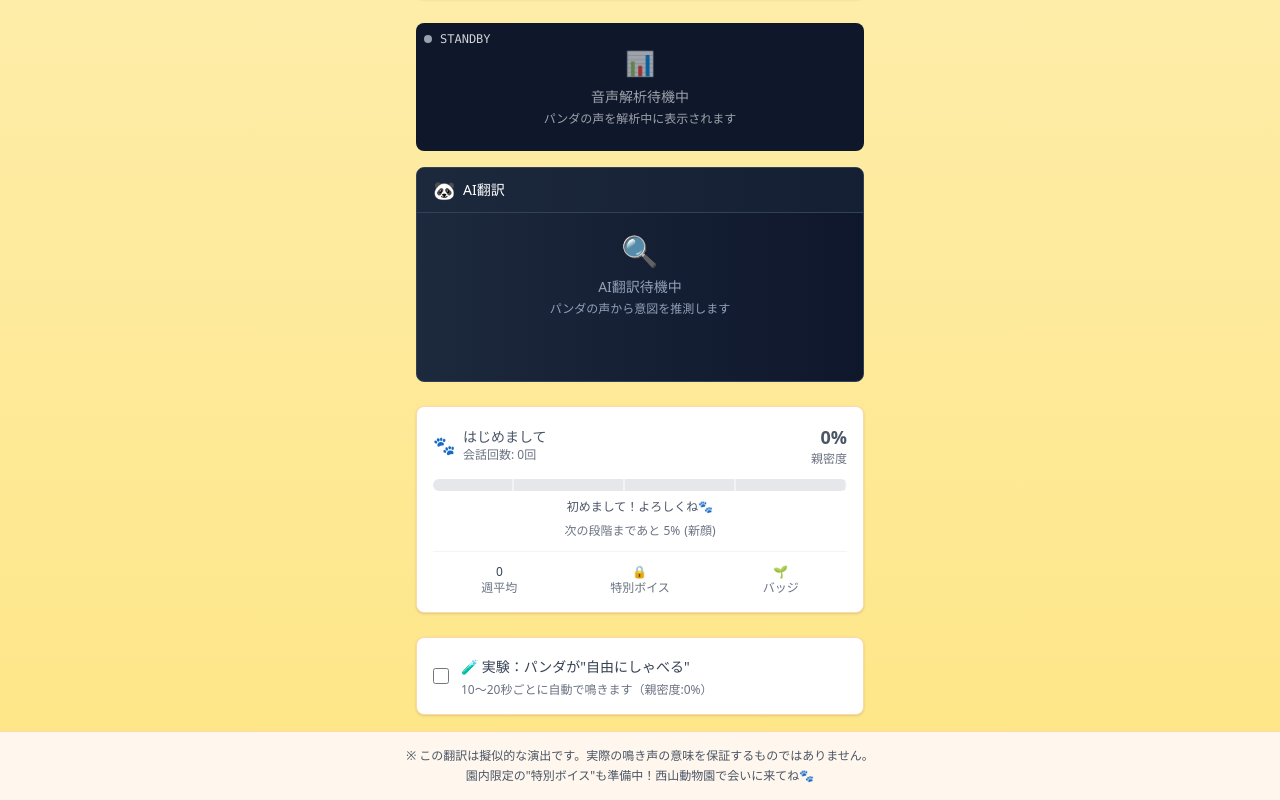
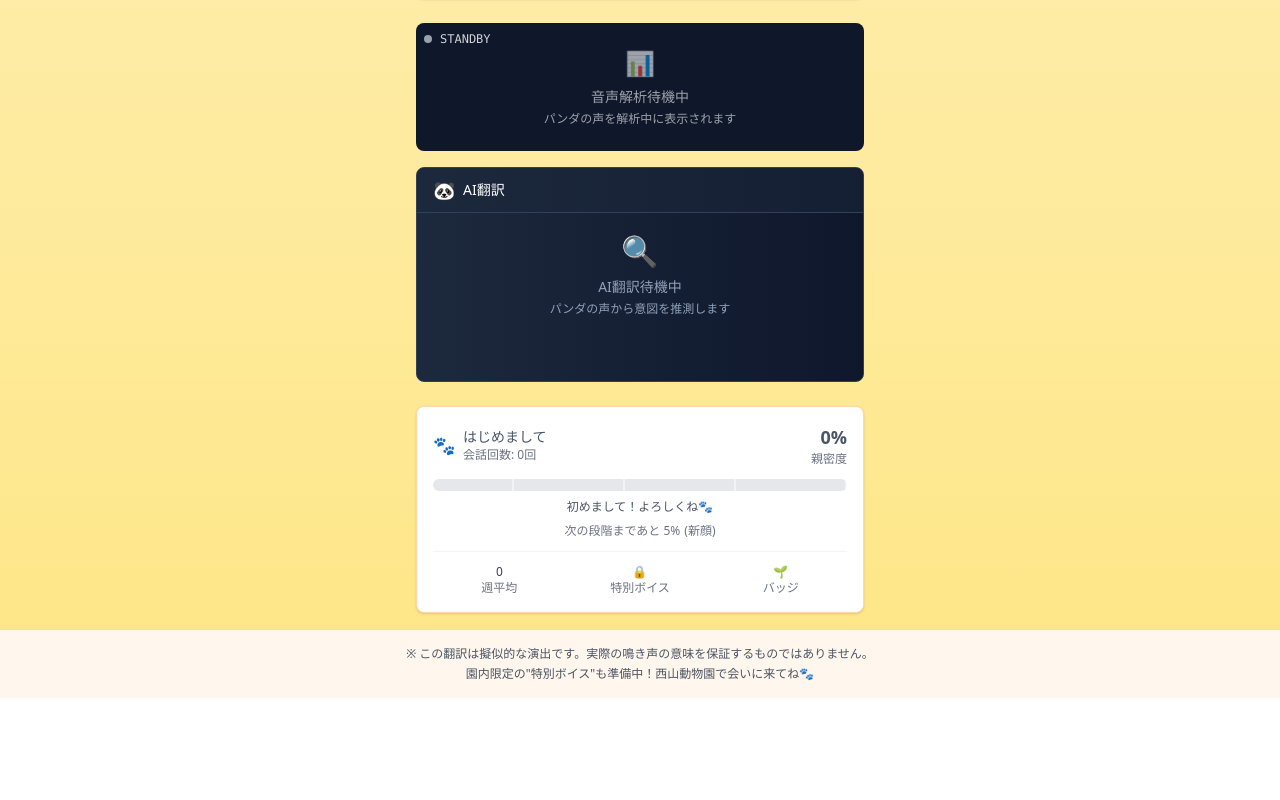
Before and after one commit to TIshow/zoo-hackathon-demo, a Next.js app: page / in a window 1280 px wide. Shown: the part 747-1547 px from the top of the page. After the commit the page ends 1445 px from the top, so only its background shows below. Built offline with nearby package versions, Linux system fonts and the light colour scheme.

Commit message:
remove: removed trial voice

```diff
--- a/src/app/page.tsx
+++ b/src/app/page.tsx
@@ -38,14 +38,10 @@ const SpectrumPanel = dynamic(() => import('@/components/SpectrumPanel'), { ssr:
 const TranslationCaption = dynamic(() => import('@/components/TranslationCaption'), { ssr: false })
 
 export default function Home() {
-  console.log('🏗️ Home component rendering...')
-
   const [userInput, setUserInput] = useState('')
   const [currentReply, setCurrentReply] = useState<PandaReply | null>(null)
   const [isSpeaking, setIsSpeaking] = useState(false)
   const [isThinking, setIsThinking] = useState(false)
-  const [autoSpeakEnabled, setAutoSpeakEnabled] = useState(false)
-  const [audioInitialized, setAudioInitialized] = useState(false)
 
   // 学習システム関連（SSR対応のため初期値を使用）
   const [pandaMemory, setPandaMemory] = useState<PandaMemory>(() => {
@@ -140,7 +136,6 @@ export default function Home() {
       // AudioContextの初期化
       if (!audioContextRef.current) {
         audioContextRef.current = await initializeAudioContext()
-        setAudioInitialized(true)
       }
 
       // AnalyserBridgeの作成（毎回チェック）
@@ -302,19 +297,6 @@ export default function Home() {
     }
   }, [isSpeaking, pandaMemory, sessionStartTime])
 
-  // 自動発話処理
-  const handleAutoSpeak = useCallback(async () => {
-    console.log('🤖 Auto speak triggered')
-    if (isSpeaking) {
-      console.log('❌ Auto speak blocked, already speaking')
-      return
-    }
-
-    const randomInput = ['おまかせで鳴く', 'こんにちは', 'あそぼ'][Math.floor(Math.random() * 3)]
-    console.log('✅ Calling performSpeech from AutoSpeak:', randomInput)
-    await performSpeech(randomInput, false)
-  }, [isSpeaking, performSpeech])
-
   // クリーンアップ
   useEffect(() => {
     return () => {
@@ -326,32 +308,6 @@ export default function Home() {
       }
     }
   }, [])
-
-  // 自動発話制御
-  useEffect(() => {
-    if (autoSpeakEnabled && audioInitialized && !isSpeaking) {
-      const scheduleNext = () => {
-        const delay = Math.random() * 10000 + 10000 // 10-20秒
-        autoSpeakTimer.current = setTimeout(async () => {
-          if (autoSpeakEnabled && !isSpeaking) {
-            await handleAutoSpeak()
-          }
-          if (autoSpeakEnabled) scheduleNext()
-        }, delay)
-      }
-      scheduleNext()
-    } else if (autoSpeakTimer.current) {
-      clearTimeout(autoSpeakTimer.current)
-      autoSpeakTimer.current = null
-    }
-
-    return () => {
-      if (autoSpeakTimer.current) {
-        clearTimeout(autoSpeakTimer.current)
-        autoSpeakTimer.current = null
-      }
-    }
-  }, [autoSpeakEnabled, audioInitialized, isSpeaking, handleAutoSpeak])
 
   const handleSubmit = async (e: React.FormEvent) => {
     e.preventDefault()
@@ -372,10 +328,6 @@ export default function Home() {
     } else {
       console.log('❌ Quick question blocked, already speaking')
     }
-  }
-
-  const toggleAutoSpeak = () => {
-    setAutoSpeakEnabled(!autoSpeakEnabled)
   }
 
   const toggleAnalysis = () => {
@@ -529,27 +481,6 @@ export default function Home() {
             onShareCard={handleShareCard}
           />
 
-          {/* 自動発話トグル */}
-          <div className="bg-white rounded-lg p-4 border border-orange-200 shadow-sm">
-            <label className="flex items-center space-x-3 cursor-pointer">
-              <input
-                type="checkbox"
-                checked={autoSpeakEnabled}
-                onChange={toggleAutoSpeak}
-                className="w-4 h-4 text-orange-500 border-gray-300 rounded focus:ring-orange-300"
-                aria-describedby="auto-speak-description"
-              />
-              <div>
-                <span className="text-sm font-medium text-gray-700">
-                  🧪 実験：パンダが&quot;自由にしゃべる&quot;
-                </span>
-                <p id="auto-speak-description" className="text-xs text-gray-500 mt-1" suppressHydrationWarning>
-                  10〜20秒ごとに自動で鳴きます（親密度:{pandaMemory.intimacyLevel}%）
-                </p>
-              </div>
-            </label>
-          </div>
-
           {/* 返答吹き出し */}
           <Bubble
             translation={currentReply?.translation || ''}
```
Also changed, not shown: 1 other file (tests, documents, lock files or other folders).
